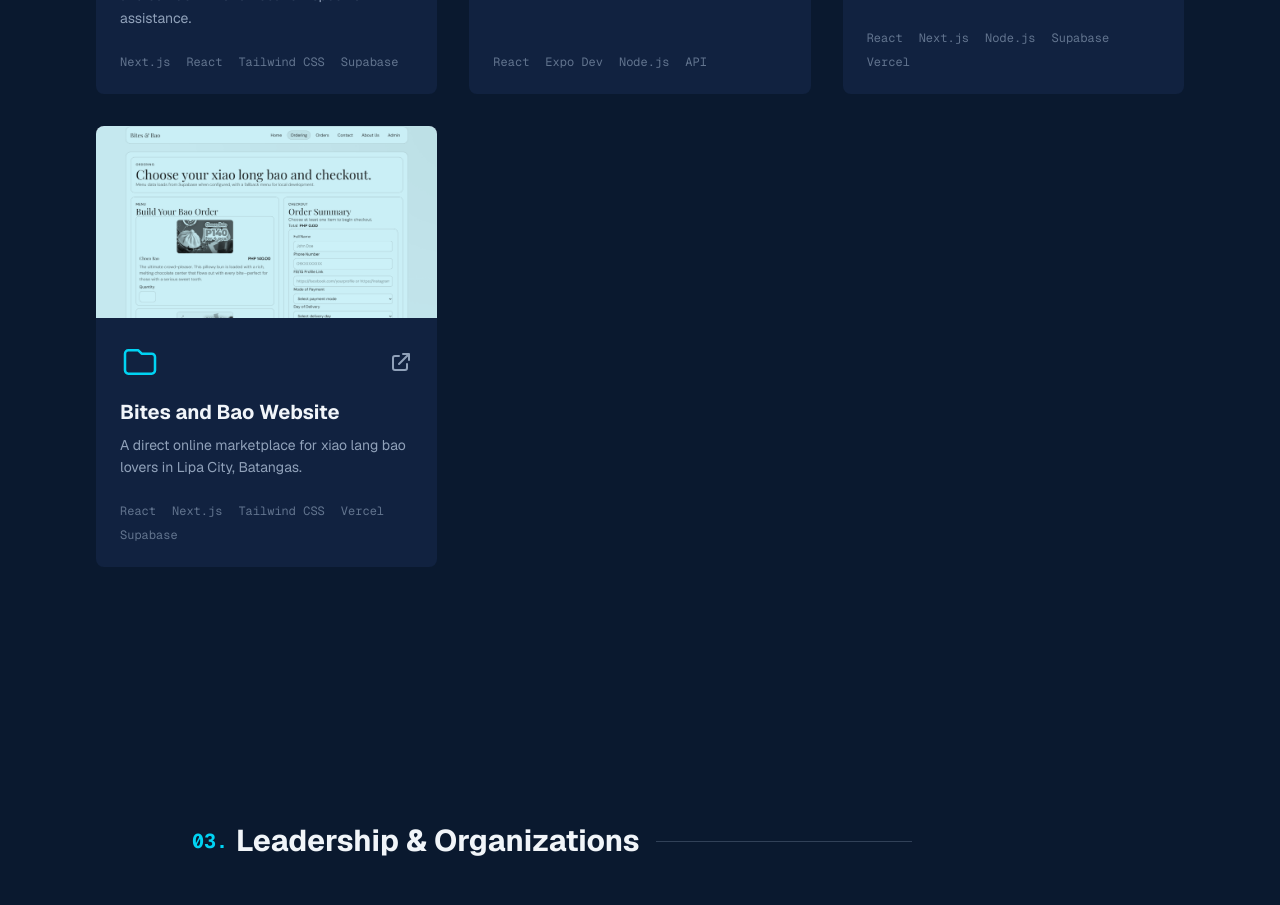
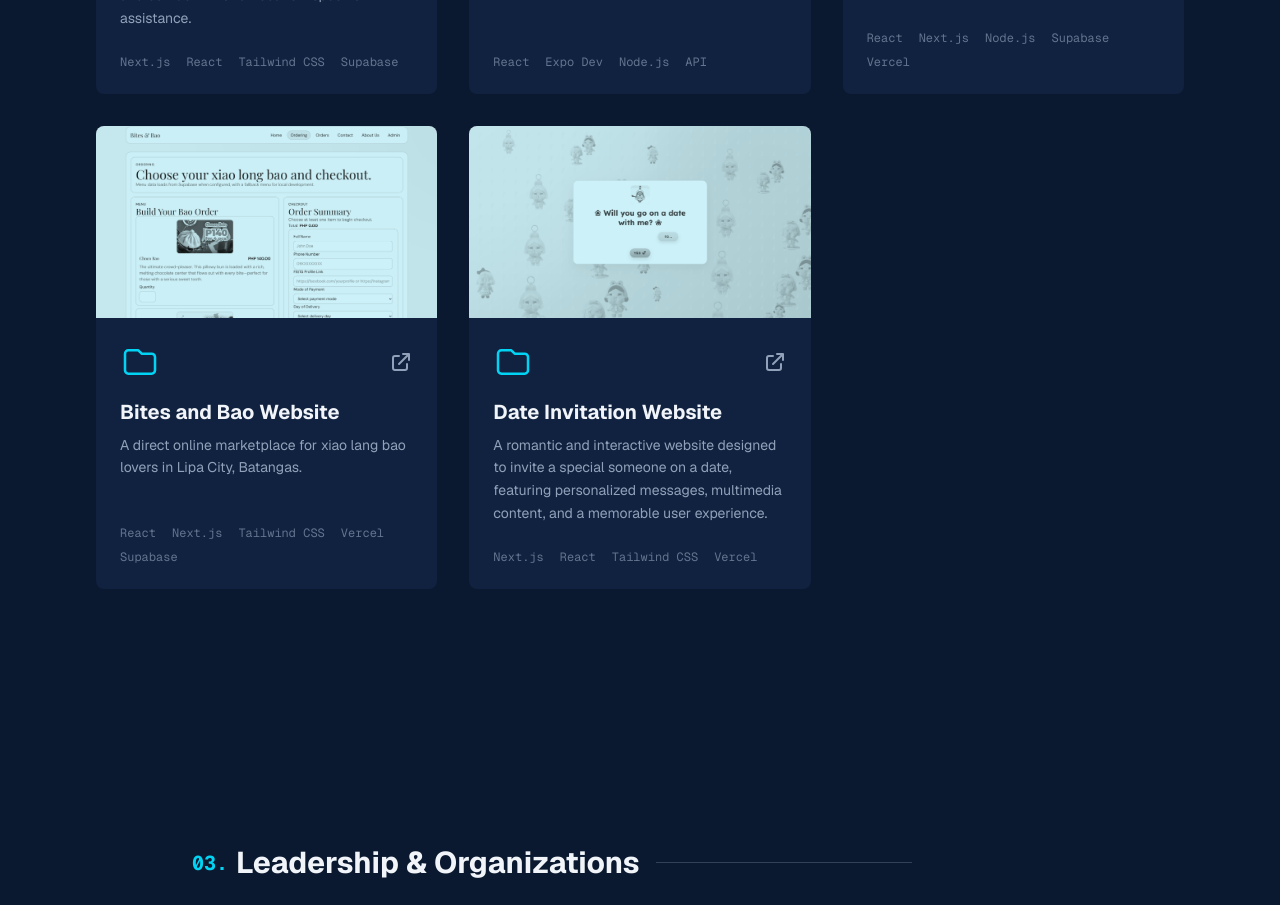
Before and after one commit to odiatob/Personal-Portfolio, a Next.js app: page / in a window 1280 px wide. Shown: the part 2400-3305 px from the top of the page. Built offline with nearby package versions, Linux system fonts and the light colour scheme.

Commit message:
update: change link for LifeStyle Routine project and add Date Invitation Website

```diff
--- a/src/app/screens/Homepage.js
+++ b/src/app/screens/Homepage.js
@@ -142,7 +142,7 @@ export default function Homepage() {
       description: "A website that helps users create, track, and personalize daily habits and routines through an interactive onboarding process and behavior tracking system",
       tech: ["React", "Expo Dev", "Node.js", "API"],
       imageUrl: "/LR.png",
-      link: "https://github.com/odiatob/JobFinder-MobApp.git"
+      link: "https://lifestyle-routine.vercel.app/"
     },
     {
       title: "Farmers Market",
@@ -157,11 +157,16 @@ export default function Homepage() {
       tech: ["React", "Next.js", "Tailwind CSS", "Vercel", "Supabase"],
       imageUrl: "/bnb.png",
       link: "https://bitesandbao.vercel.app/"
+    },
+    {
+      title: "Date Invitation Website",
+      description: "A romantic and interactive website designed to invite a special someone on a date, featuring personalized messages, multimedia content, and a memorable user experience.",
+      tech: ["Next.js", "React", "Tailwind CSS", "Vercel"],
+      imageUrl: "/date.png",
+      link: "https://date-invitation-chi.vercel.app/"
     }
   ];
 
-  /* --- Leadership & Organizations Data --- */
-  // TODO: Update these details with the specific information from your resume.
   const leadership = [
     {
       role: "Intern",
```
Also changed, not shown: public/date.png (added).
